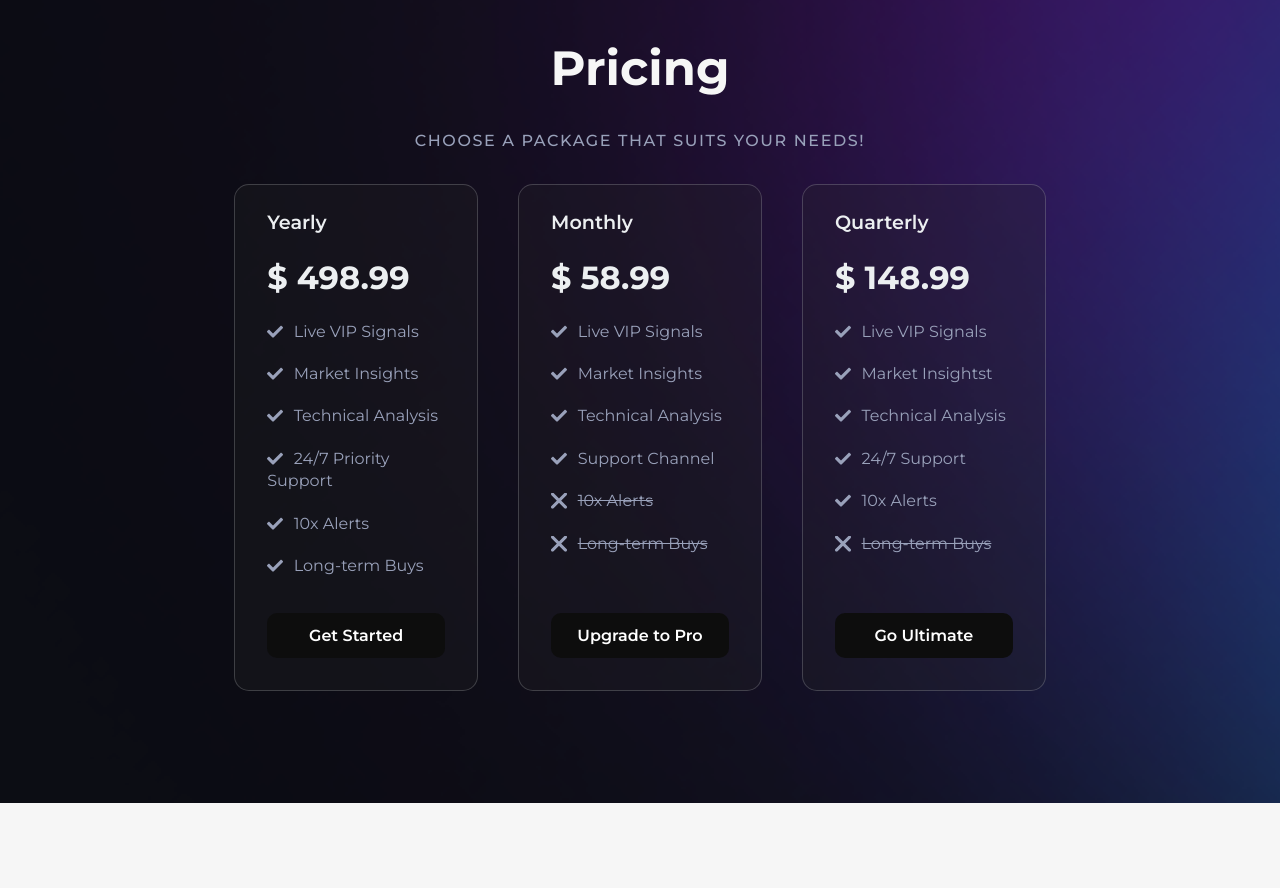
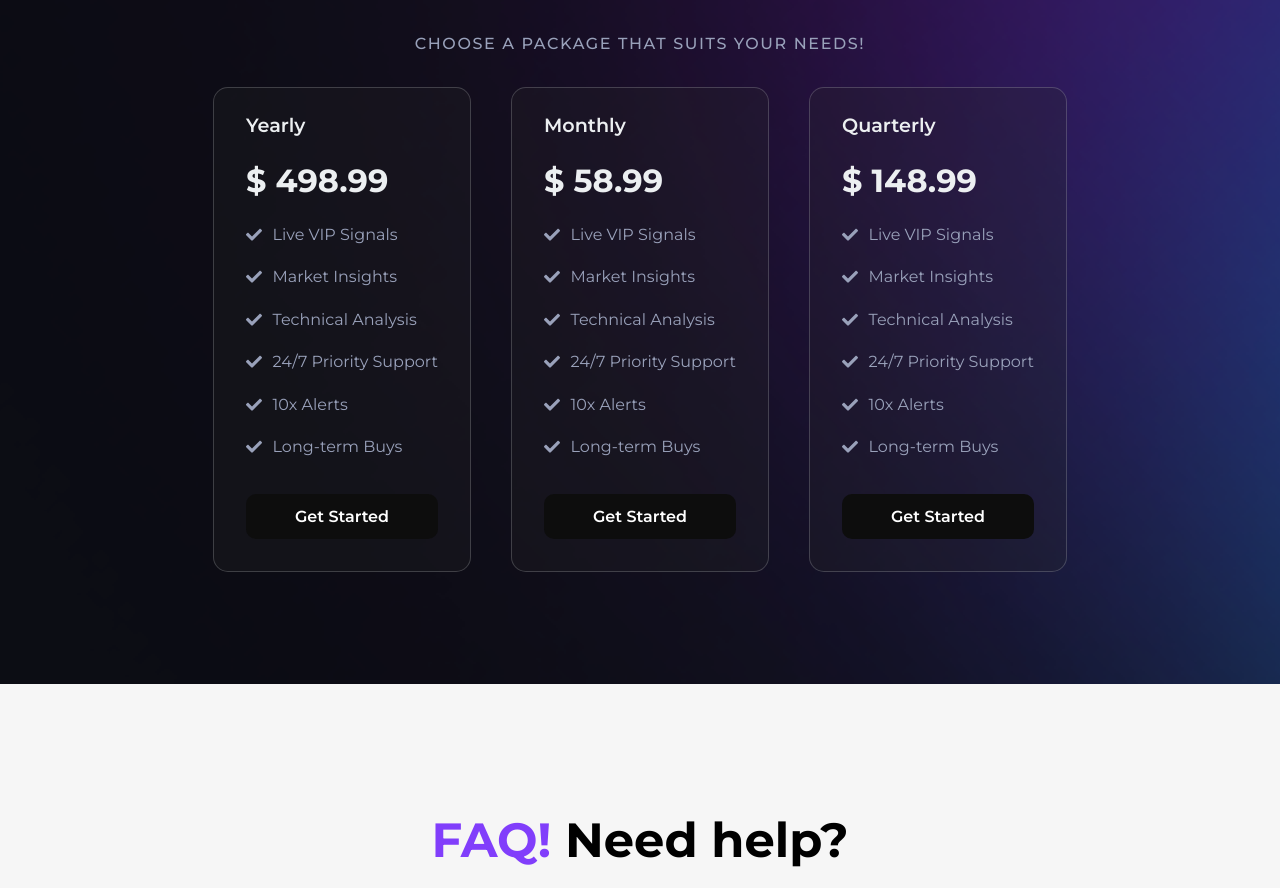
Before and after one commit to szilrdmate/cryptodecius, a React (Vite) app: page / in a window 1280 px wide. Shown: the part 3380-4268 px from the top of the page. Built offline with nearby package versions, Linux system fonts and the light colour scheme.

Commit message:
Calednly widget fixed

```diff
--- a/src/components/Calendly.jsx
+++ b/src/components/Calendly.jsx
@@ -1,25 +1,37 @@
-import React from 'react';
+// src/components/Calendly.jsx
+import React, { useEffect, useState } from "react";
 
 const Calendly = () => {
+  useEffect(() => {
+      const script = document.createElement('script');
+      script.src = 'https://assets.calendly.com/assets/external/widget.js';
+      script.async = true;
+      document.body.appendChild(script);
+
+      return () => {
+        document.body.removeChild(script);
+      };
+    }, []);
 
   return (
-    <div className="border-2 border-opacity-10 border-light-gray shadow-md p-16 grid grid-cols-2 grid-rows-1 rounded-3xl mx-auto max-w-5xl">
-      <div className="div-block-23">
-        <div className="calendly-inline-widget" data-url="https://calendly.com/cryptodecius/coaching-demo-call?hide_event_type_details=1&hide_gdpr_banner=1" style={{ minWidth: '320px', height: '700px' }}></div>
-        <script type="text/javascript" src="https://assets.calendly.com/assets/external/widget.js" async></script>
+    <div className="max-w-5xl mx-auto grid grid-cols-2 gap-4 p-8 border border-solid border-light-gray border-opacity-20 rounded-2xl shadow-lg bg-[#fff] h-[630px] overflow-hidden">
+      <div className="p-4">
+        <div className="calendly-inline-widget" data-url="https://calendly.com/cryptodecius/coaching-demo-call?hide_event_type_details=1&hide_gdpr_banner=1" style={{ height: '630px' }}></div>
       </div>
-
-      <div className=''>
-        <div className="deals">
-          <h1 className="heading-20">Who do we recommend coaching for?</h1>
-          <div className="recs">
-            <img
-              src="/assets/check.svg"  // Update the path accordingly
-              alt="Checkmark Icon"
-              className="tick-icon"
-            />
-            <div className="point">Beginner/Intermediate Traders</div>
-          </div>
+      <div className="md:col-span-1">
+        <div className="py-4">
+          <h1 className="text-4xl font-bold mb-4 md:text-center md:mb-8 text-purple">
+            Who do we recommend coaching for?
+          </h1>
+          <ul className="list-image-[url(/assets/check.svg)] space-y-8 text-xl ml-24">
+            <li>Begginner & Intermediate Traders</li>
+            <li>Looking to Learn More</li>
+            <li>Crypto Enthusiasts</li>
+            <li>NFT Project Owners</li>
+            <li>Crypto Influencers</li>
+            <li>Blockchain Developers</li>
+            <li>Entrepreneurs</li>
+          </ul>
         </div>
       </div>
     </div>
--- a/src/components/Cards.jsx
+++ b/src/components/Cards.jsx
@@ -1,8 +1,7 @@
-// src/components/Cards.jsx
-import React, { useEffect, useRef } from 'react';
-import './Cards.css'
+import React, { useEffect, useRef } from "react";
+import "./Cards.css";
 
-const Pricing = () => {
+const Pricing = ({ packages }) => {
   const cardsContainer = useRef(null);
   const cardsContainerInner = useRef(null);
   const cards = useRef([]);
@@ -14,9 +13,9 @@ const Pricing = () => {
       const x = e.pageX - cardsContainer.current.offsetLeft;
       const y = e.pageY - cardsContainer.current.offsetTop;
 
-      overlayEl.style.setProperty('--opacity', '1');
-      overlayEl.style.setProperty('--x', `${x}px`);
-      overlayEl.style.setProperty('--y', `${y}px`);
+      overlayEl.style.setProperty("--opacity", "1");
+      overlayEl.style.setProperty("--x", `${x}px`);
+      overlayEl.style.setProperty("--y", `${y}px`);
     };
 
     const createOverlayCta = (overlayCard, ctaEl) => {
@@ -48,7 +47,9 @@ const Pricing = () => {
       observer.observe(cardEl);
     };
 
-    cards.current = Array.from(cardsContainerInner.current.querySelectorAll(".card"));
+    cards.current = Array.from(
+      cardsContainerInner.current.querySelectorAll(".card")
+    );
     cards.current.forEach(initOverlayCard);
     document.body.addEventListener("pointermove", applyOverlayMask);
 
@@ -59,53 +60,65 @@ const Pricing = () => {
 
   return (
     <div className="main flow">
-      <h1 className="main__heading text-center font-bold text-5xl md:text-5xl sm:text-4xl mb-8 text-white">Pricing</h1>
+      <h1 className="main__heading text-center font-bold text-5xl md:text-5xl sm:text-4xl mb-8 text-white">
+        Pricing
+      </h1>
       <p className="text-center mb-8 uppercase text-light-gray font-medium tracking-widest">
         CHOOSE A PACKAGE THAT SUITS YOUR NEEDS!
       </p>
       <div className="main__cards cards" ref={cardsContainer}>
         <div className="cards__inner" ref={cardsContainerInner}>
-          <div className="cards__card card">
-            <p className="card__heading">Yearly</p>
-            <p className="card__price">&#36; 498.99</p>
-            <ul role="list" className="card__bullets flow space-y-5 text-light-gray">
-              <li>Live VIP Signals</li>
-              <li>Market Insights</li>
-              <li>Technical Analysis</li>
-              <li>24/7 Priority Support</li>
-              <li>10x Alerts</li>
-              <li>Long-term Buys</li>
+          {packages.tier1.map((packageItem, index) => (
+            <div key={`package-tier1-${index}`} className="cards__card card">
+              <p className="card__heading">{packageItem.name}</p>
+              <p className="card__price">&#36; {packageItem.price}</p>
+              <ul
+                role="list"
+                className="card__bullets flow space-y-5 text-light-gray"
+              >
+                {packageItem.features.map((feature, featureIndex) => (
+                  <li key={`feature-${featureIndex}`}>{feature}</li>
+                ))}
               </ul>
-            <a href="#starter" className="card__cta cta">Get Started</a>
+              <a href={`#${packageItem.id}`} className="card__cta cta">
+                {packageItem.cta}
+              </a>
             </div>
-
-          <div className="cards__card card">
-            <p className="card__heading">Monthly</p>
-            <p className="card__price">&#36; 58.99</p>
-            <ul role="list" className="card__bullets flow space-y-5 text-light-gray">
-              <li>Live VIP Signals</li>
-              <li>Market Insights</li>
-              <li>Technical Analysis</li>
-              <li>Support Channel</li>
-              <li className="card__none">10x Alerts</li>
-              <li className="card__none">Long-term Buys</li>
+          ))}
+          {packages.tier2.map((packageItem, index) => (
+            <div key={`package-tier1-${index}`} className="cards__card card">
+              <p className="card__heading">{packageItem.name}</p>
+              <p className="card__price">&#36; {packageItem.price}</p>
+              <ul
+                role="list"
+                className="card__bullets flow space-y-5 text-light-gray"
+              >
+                {packageItem.features.map((feature, featureIndex) => (
+                  <li key={`feature-${featureIndex}`}>{feature}</li>
+                ))}
               </ul>
-            <a href="#pro" className="card__cta cta">Upgrade to Pro</a>
+              <a href={`#${packageItem.id}`} className="card__cta cta">
+                {packageItem.cta}
+              </a>
             </div>
-
-          <div className="cards__card card">
-            <p className="card__heading">Quarterly</p>
-            <p className="card__price">&#36; 148.99</p>
-            <ul role="list" className="card__bullets flow space-y-5 text-light-gray">
-              <li>Live VIP Signals</li>
-              <li>Market Insightst</li>
-              <li>Technical Analysis</li>
-              <li>24/7 Support</li>
-              <li>10x Alerts</li>
-              <li className="card__none">Long-term Buys</li>
+          ))}
+          {packages.tier3.map((packageItem, index) => (
+            <div key={`package-tier1-${index}`} className="cards__card card">
+              <p className="card__heading">{packageItem.name}</p>
+              <p className="card__price">&#36; {packageItem.price}</p>
+              <ul
+                role="list"
+                className="card__bullets flow space-y-5 text-light-gray"
+              >
+                {packageItem.features.map((feature, featureIndex) => (
+                  <li key={`feature-${featureIndex}`}>{feature}</li>
+                ))}
               </ul>
-            <a href="#enterprise" className="card__cta cta">Go Ultimate</a>
+              <a href={`#${packageItem.id}`} className="card__cta cta">
+                {packageItem.cta}
+              </a>
             </div>
+          ))}
         </div>
 
         <div className="overlay cards__inner" ref={overlay}></div>
--- a/src/pages/Coaching.jsx
+++ b/src/pages/Coaching.jsx
@@ -1,9 +1,40 @@
 // src/pages/Coaching.jsx
 import React from "react";
-import Cards from "../components/Cards"
+import Pricing from "../components/Cards"
 import Calendly from "../components/Calendly";
 
 const Coaching = () => {
+  const packages = {
+    tier1: [
+      {
+        id: 'starter',
+        name: '1 Month Mentorship',
+        price: '989.99',
+        features: ['6 Month Runtime', 'Financial Advising', 'Technical Analysis', 'Personal Support Agent', '24/7 Support', 'Case Studies'],
+        cta: 'ENROLL',
+      },
+      // Add more tier1 packages as needed
+    ],
+    tier2: [
+      {
+        id: 'pro',
+        name: 'One-Time Session',
+        price: '299.99',
+        features: ['6 Month Runtime', 'Financial Advising', 'Technical Analysis', 'Personal Support Agent', '24/7 Support', 'Case Studies'],
+        cta: 'ENROLL',
+      }
+    ],
+    tier3: [
+      {
+        id: 'enterprise',
+        name: '6 Months COurse',
+        price: '4899.99',
+        features: ['6 Month Runtime', 'Financial Advising', 'Technical Analysis', 'Personal Support Agent', '24/7 Support', 'Case Studies'],
+        cta: 'ENROLL',
+      }
+    ],
+  };
+
   return (
     <div>
       <div className="text-white py-16 bg-r-blur bg-no-repeat bg-cover font-Montserrat">
@@ -29,11 +60,11 @@ const Coaching = () => {
           </div>
         </div>
         <div className="max-w-5xl mx-auto">
-          <Cards />
+          <Pricing packages={packages}/>
         </div>
       </div>
 
-      <div id="calendly" className="bg-white min-h-screen text-black py-16">
+      <div id="calendly" className="bg-white text-black py-16">
         <div className="m-auto max-w-5xl">
           <h1 className="text-3xl md:text-3xl lg:text-4xl font-bold tracking-widest mb-8 text-center">
             <span className="text-purple">Interested?</span> Schedule a Free
--- a/src/pages/Home.jsx
+++ b/src/pages/Home.jsx
@@ -6,11 +6,42 @@ import Pricing from "../components/Cards";
 import Faq from "../components/Faq";
 
 const Home = () => {
+  const packages = {
+    tier1: [
+      {
+        id: 'starter',
+        name: 'Yearly',
+        price: '498.99',
+        features: ['Live VIP Signals', 'Market Insights', 'Technical Analysis', '24/7 Priority Support', '10x Alerts', 'Long-term Buys'],
+        cta: 'Get Started',
+      },
+      // Add more tier1 packages as needed
+    ],
+    tier2: [
+      {
+        id: 'pro',
+        name: 'Monthly',
+        price: '58.99',
+        features: ['Live VIP Signals', 'Market Insights', 'Technical Analysis', '24/7 Priority Support', '10x Alerts', 'Long-term Buys'],
+        cta: 'Get Started',
+      }
+    ],
+    tier3: [
+      {
+        id: 'enterprise',
+        name: 'Quarterly',
+        price: '148.99',
+        features: ['Live VIP Signals', 'Market Insights', 'Technical Analysis', '24/7 Priority Support', '10x Alerts', 'Long-term Buys'],
+        cta: 'Get Started',
+      }
+    ],
+  };
+
   return (
     <div>
       <div
         id="landing"
-        className="text-white py-16 bg-main bg-no-repeat bg-cover font-Montserrat h-[calc(100vh-48px)]"
+        className="text-white py-16 bg-main bg-no-repeat bg-cover font-Montserrat"
       >
         <div className="m-auto max-w-5xl">
           <div className=" container mx-auto text-center">
@@ -184,7 +215,7 @@ const Home = () => {
             </div>
           </div>
           <div className="max-w-6xl mx-auto">
-          < Pricing />
+          < Pricing packages={packages}/>
           </div>
         </div>
       </div>
```
Lines whose indentation alone changed are shown as unchanged.
